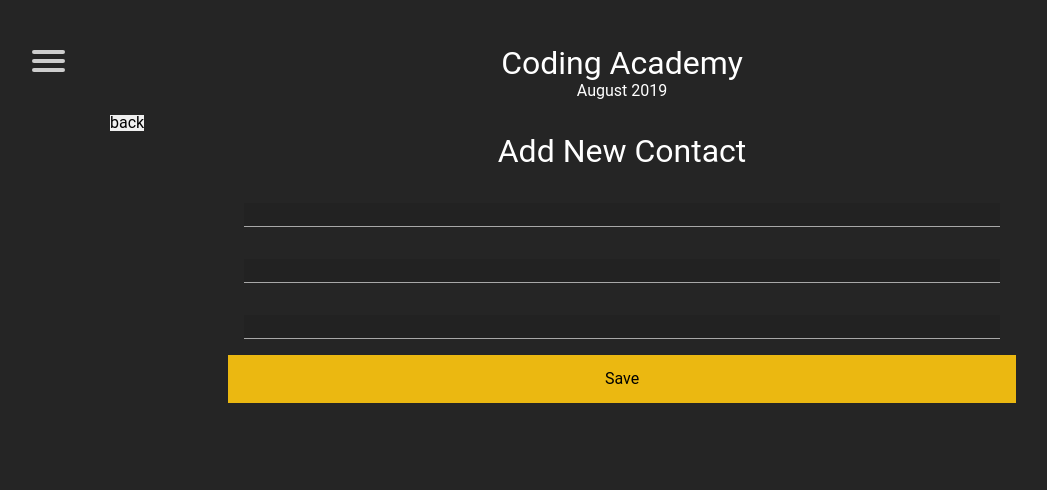
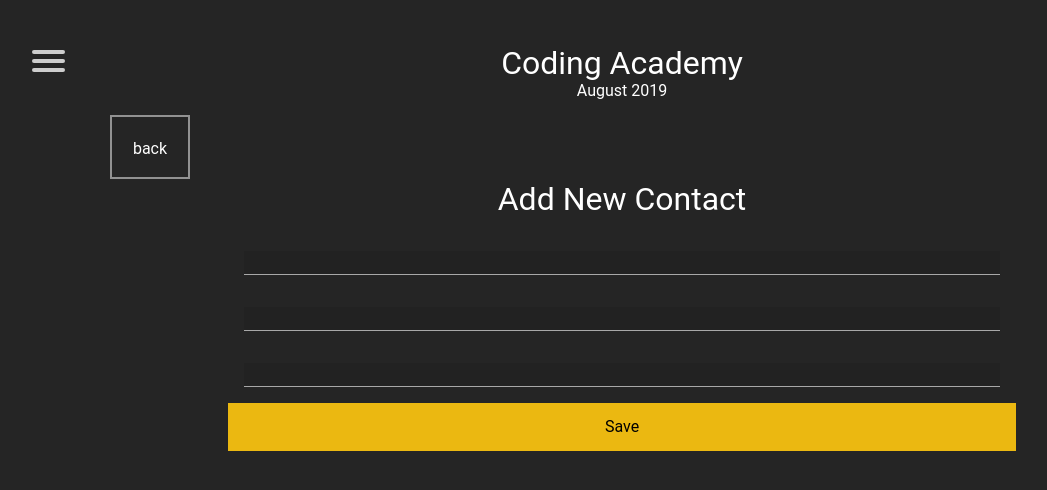
Before and after one commit to nivb52/react-bitcoin, a React (Create React App) app: page /contact/edit/1 in a window 1280 px wide. Shown: the top 490 px of the page, without its empty margins (18-1065 px from the left). Built offline with nearby package versions, Linux system fonts and the light colour scheme.

Commit message:
@import 'buttons.css';

```diff
--- a/src/css/main.css
+++ b/src/css/main.css
@@ -5,6 +5,7 @@
 @import 'paddings.css';
 @import 'texts.css';
 @import 'forms.css';
+@import 'buttons.css';
 @import 'animations.css';
 /* @import 'contact-page.css'; */
 
@@ -57,3 +58,7 @@ body {
 .scnd-bcg {
   background-color: #dc143ce6;
 }
+
+.transparent {
+  background-color: transparent;
+}
```
